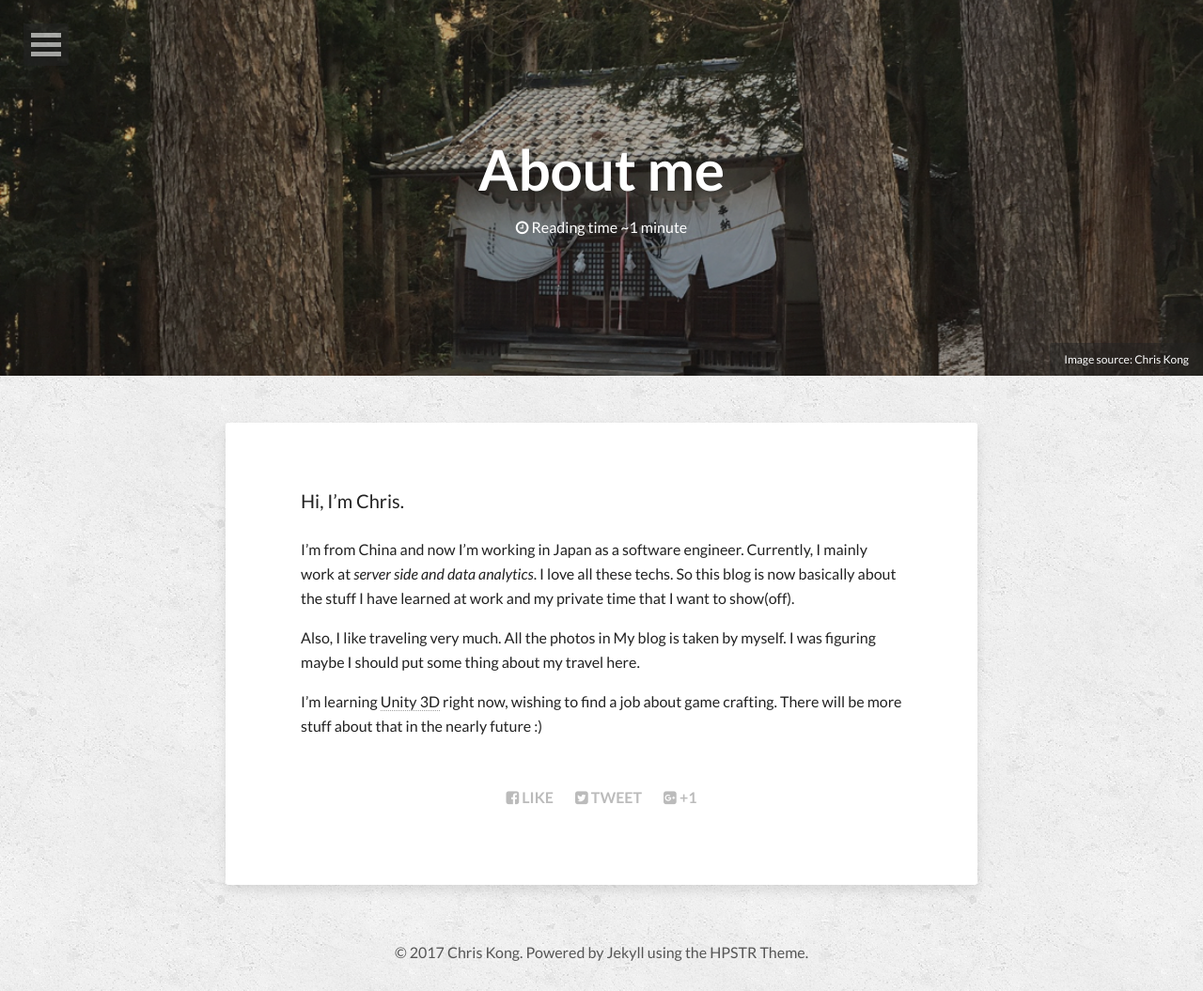
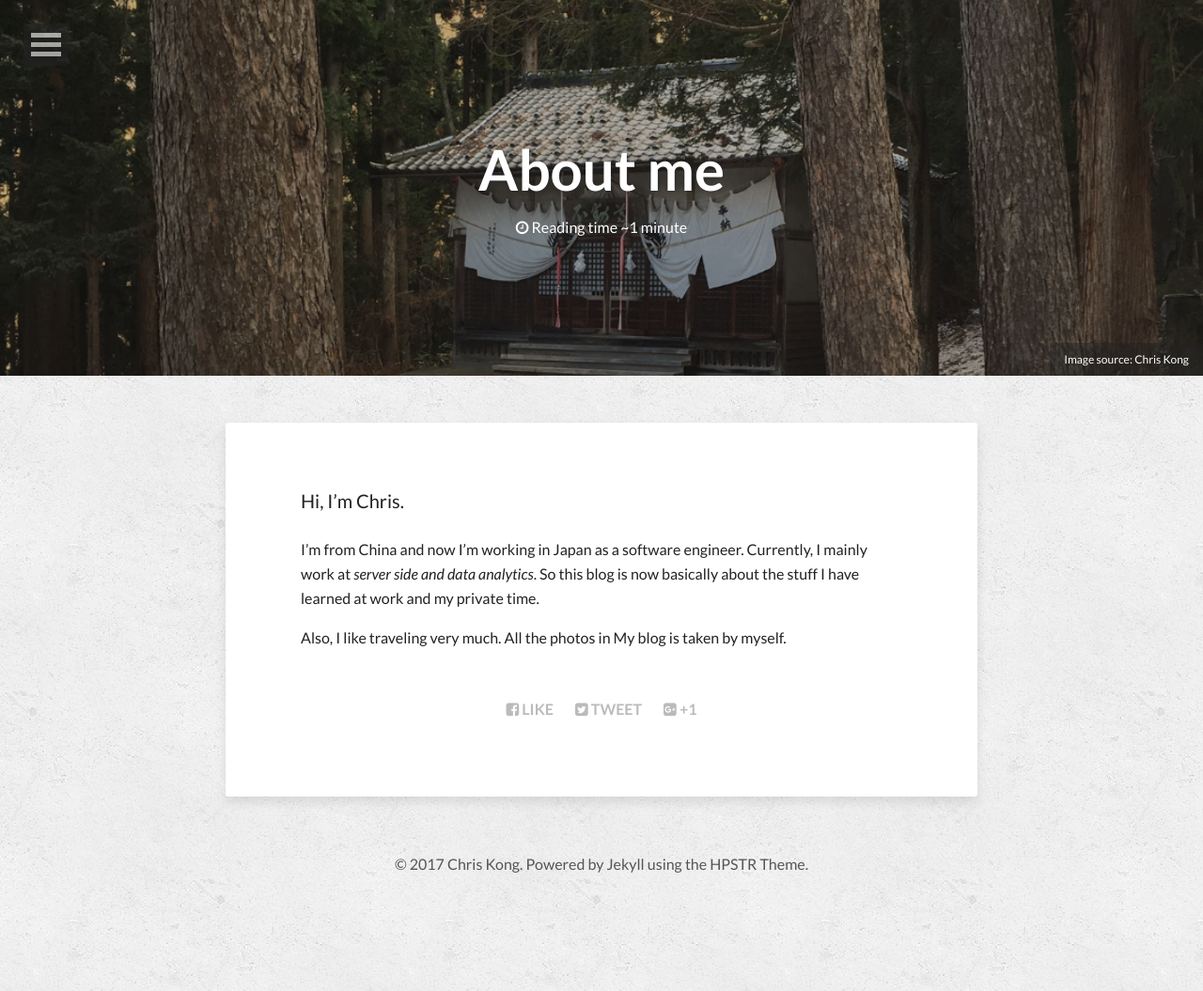
Before and after one commit to visualskyrim/visualskyrim.github.io, a Jekyll site: the page built from about.md, in a window 1280 px wide. Shown: the whole page at 94% size. Built offline with Jekyll 4.4.1, drawn with Linux system fonts in a browser that asks for light colours; nearby versions of some CDN libraries.

Commit message:
Update bio

```diff
--- a/about.md
+++ b/about.md
@@ -13,12 +13,7 @@ share: true
 Hi, I'm Chris.
 
 I'm from China and now I'm working in Japan as a software engineer.
-Currently, I mainly work at *server side and data analytics*. I love all these techs.
-So this blog is now basically about the stuff I have learned at work and my private time that I want to show(off).
+Currently, I mainly work at *server side and data analytics*.
+So this blog is now basically about the stuff I have learned at work and my private time.
 
 Also, I like traveling very much. All the photos in My blog is taken by myself.
-I was figuring maybe I should put some thing about my travel here.
-
-I'm learning [Unity 3D](http://unity3d.com/) right now,
-wishing to find a job about game crafting.
-There will be more stuff about that in the nearly future :)
```
